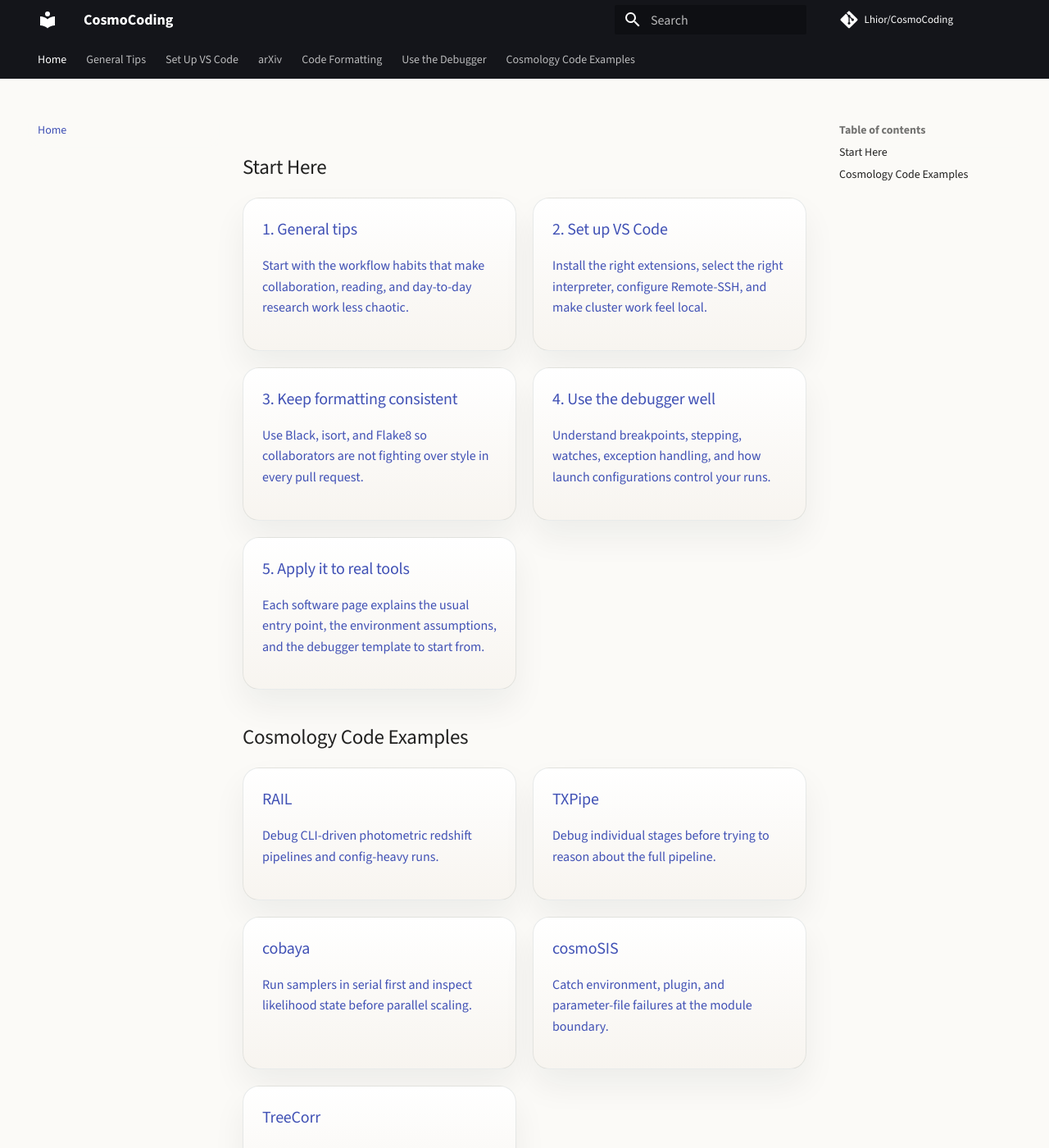
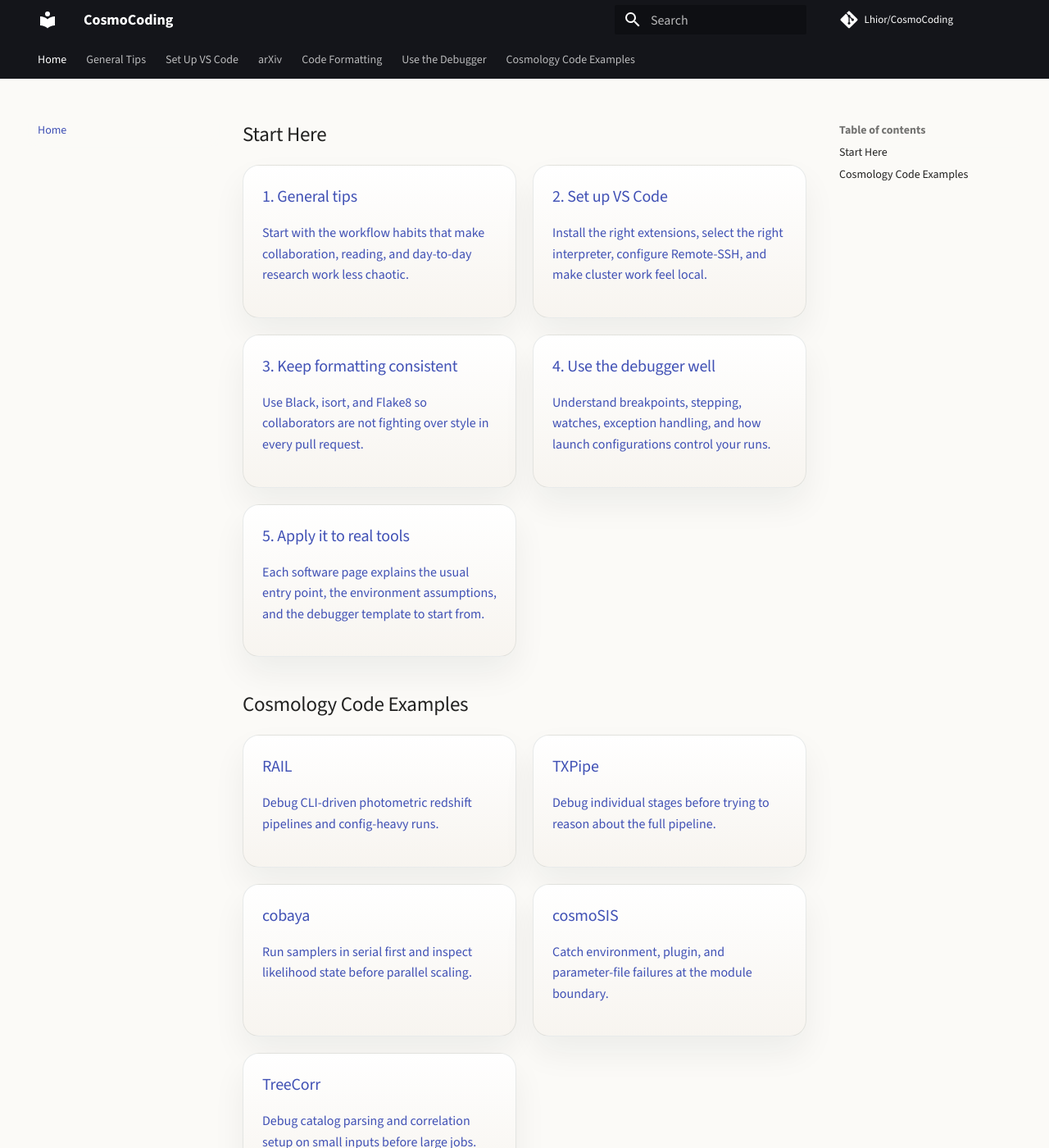
Before and after one commit to Lhior/CosmoCoding, an MkDocs documentation site: the page built from docs/index.md, in a window 1280 px wide and 1400 px high. Shown: the whole window at 82% size. Built offline with MkDocs 1.6.1 and Material for MkDocs 9.7.7, drawn with Linux system fonts in a browser that asks for light colours; comment, search, counter and statistics services are not loaded.

Commit message:
Fix vertical gap before Start Here header

```diff
--- a/docs/assets/stylesheets/extra.css
+++ b/docs/assets/stylesheets/extra.css
@@ -58,6 +58,10 @@
   margin: 1rem 0 2rem;
 }
 
+.landing-page > :first-child {
+  margin-top: 0;
+}
+
 .topic-card {
   display: block;
   height: 100%;
--- a/overrides/landing.html
+++ b/overrides/landing.html
@@ -1,5 +1,7 @@
 {% extends "main.html" %}
 
 {% block content %}
-  {{ page.content }}
+  <div class="landing-page">
+    {{ page.content }}
+  </div>
 {% endblock %}
```
